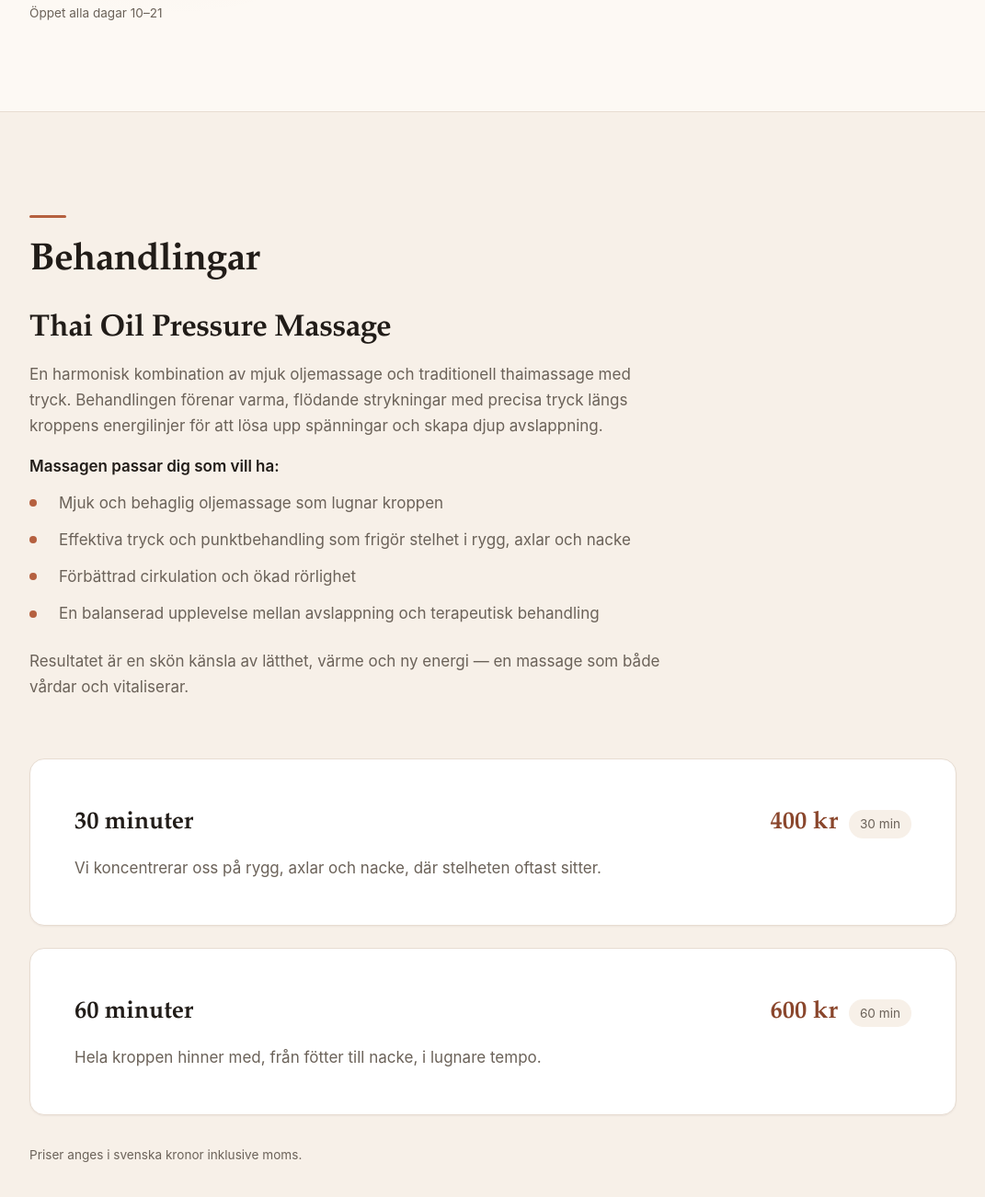
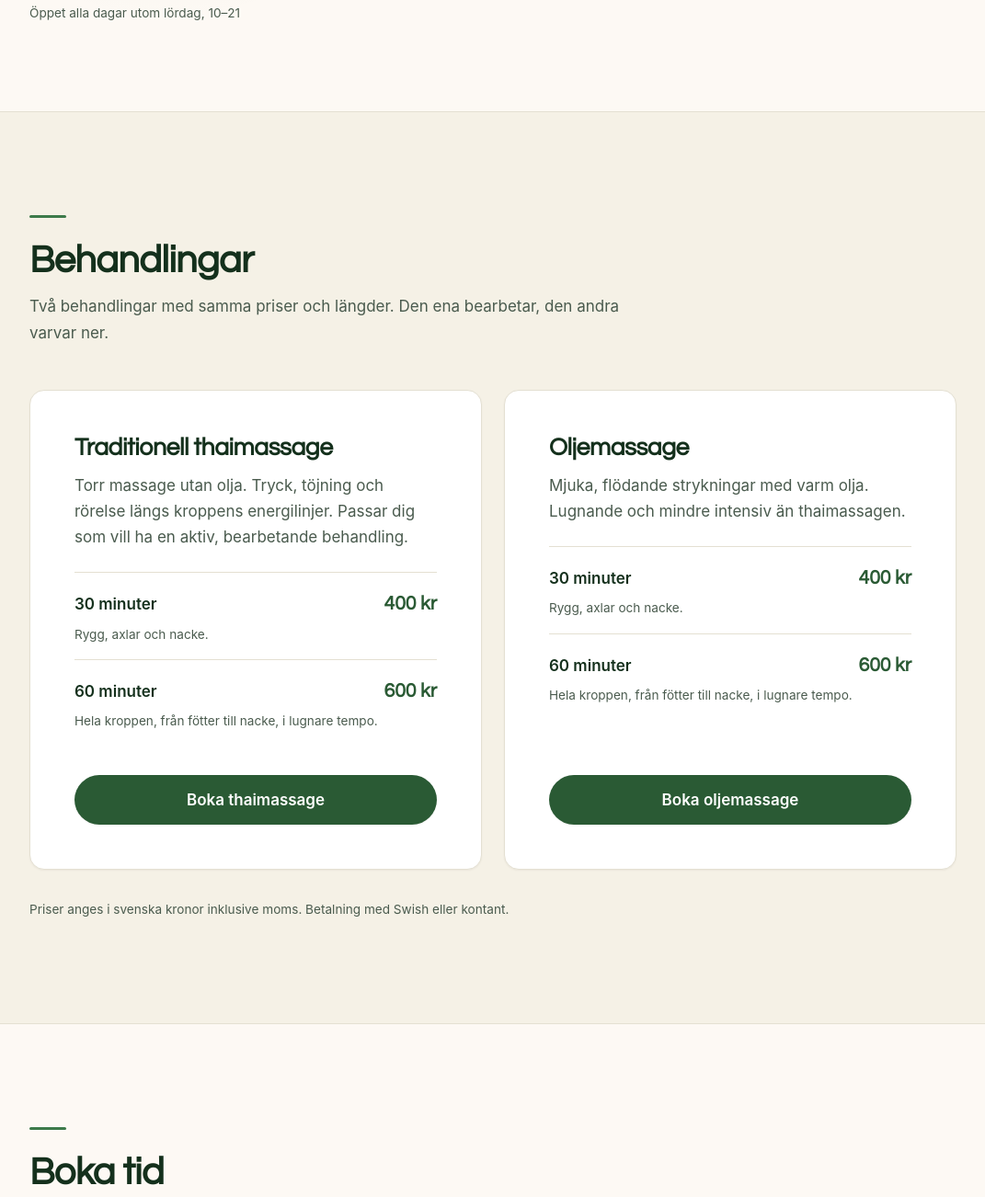
Before and after one commit to www-host/Cananga-Wellness, a plain HTML site: page index.html in a window 1280 px wide. Shown: the part 631-1933 px from the top of the page at 92% size, without its empty margins (104-1175 px from the left). Drawn offline with Linux system fonts and the light colour scheme.

Commit message:
Dela upp utbudet i två behandlingar och byt till grön palett
BEHANDLINGAR
Utbudet beskrevs som en behandling, "Thai Oil Pressure Massage", med två
längder. Det är nu två separata behandlingar — traditionell thaimassage
(torr, med tryck och töjning) och oljemassage (mjuk, med varm olja) — som
vardera har 30 min för 400 kr och 60 min för 600 kr. Varje kort har namn,
beskrivning, båda prisalternativen och en egen bokningsknapp.

Bokningsflödet är orört: knapparna är vanliga ankarlänkar till #boka.

ÖPPETTIDER OCH BETALNING
Lördag är stängt, rättat på sex ställen: öppettidslistan, hero, sidtitel,
meta-beskrivning, og:description och JSON-LD. Swish och kontant anges under
priserna och som paymentAccepted.

TEXT
Hälsopåståenden som kräver belägg är borttagna: "terapeutisk behandling",
"vårdar och vitaliserar" och "Effektiva tryck ... frigör stelhet". Även
klichéer som "harmonisk kombination" och "ny energi" utgick.

STRUKTURERAD DATA
DaySpa -> HealthAndBeautyBusiness. geo/GeoCoordinates tillagt — det saknades
helt, och är det som styr placeringen i Google Maps. Koordinaterna är
hämtade ur 360-vyns adress och bör verifieras mot entrén. Fyra Offer i
stället för två. JSON-syntaxen validerad.

PALETT OCH TYPOGRAFI
Terrakotta -> djupgrön #2A5A34 på cream #FDF9F4/#F5F1E6. Varje värde
kontrastberäknat mot WCAG AA. --faint gick från 3,4:1 (underkänt) till
4,6:1 och klarar nu AA för brödtext. Rubriktypsnittet är en geometrisk
sans-stack av systemtypsnitt; ingenting hämtas över nätet.

README beskrev markup som inte längre finns. Uppdaterad, annars leder
prisinstruktionen fel nästa gång ett pris ska ändras.

Co-Authored-By: Claude Opus 5 (1M context) <noreply@anthropic.com>

```diff
--- a/css/style.css
+++ b/css/style.css
@@ -8,41 +8,48 @@
 
 :root {
 
-  /* --- ACCENTFÄRG (terrakotta) ---------------------------------------
-     Kontrastkontroll (WCAG AA kräver 4,5:1 för brödtext, 3:1 för stor):
-       --accent-ink    på --surface .......... 6,7:1  ✓
-       vit text        på --accent ........... 5,4:1  ✓
-       vit text        på --accent-strong .... 6,8:1  ✓
-       --accent-soft   på --ink .............. 7,8:1  ✓
+  /* --- ACCENTFÄRG (djupgrön) -----------------------------------------
+     Kontrastkontroll (WCAG AA kräver 4,5:1 för brödtext, 3:1 för grafik):
+       --accent-ink    på --surface .......... 7,7:1  ✓
+       vit text        på --accent ........... 8,0:1  ✓
+       vit text        på --accent-strong ... 10,8:1  ✓
+       --accent-warm   på --surface .......... 4,9:1  ✓
+       --accent-soft   på --ink .............. 8,3:1  ✓
      ------------------------------------------------------------------ */
-  --accent-tint:   #FBF1EC;   /* mycket ljus bakgrundston */
-  --accent-pale:   #F2DDD2;   /* ljus kantlinje */
-  --accent-warm:   #B5603F;   /* dekor: streck, punkter */
-  --accent:        #A65331;   /* knappar (vit text ovanpå) */
-  --accent-strong: #8F4728;   /* knapp när muspekaren är över */
-  --accent-ink:    #8A462C;   /* länkar och accentfärgad text */
-  --accent-soft:   #E3A184;   /* länkar på mörk bakgrund */
-  --accent-glow:   rgba(181, 96, 63, 0.13);
+  --accent-tint:   #EFF4EF;   /* mycket ljus bakgrundston */
+  --accent-pale:   #D3E2D6;   /* ljus kantlinje */
+  --accent-warm:   #3D7A4A;   /* dekor: streck, punkter */
+  --accent:        #2A5A34;   /* knappar (vit text ovanpå) */
+  --accent-strong: #1F4527;   /* knapp när muspekaren är över */
+  --accent-ink:    #2A5A34;   /* länkar och accentfärgad text */
+  --accent-soft:   #A8CFB0;   /* länkar på mörk bakgrund */
+  --accent-glow:   rgba(42, 90, 52, 0.13);
 
-  /* --- NEUTRALER (varm gråskala) -------------------------------------
-       --ink    på --surface ... 15,9:1  ✓  rubriker och brödtext
-       --ink-2  på --surface ... 11,7:1  ✓
-       --muted  på --surface .... 5,7:1  ✓  dämpad brödtext
-       --faint  på --surface .... 3,4:1  ✗  ENDAST stor text och dekor
+  /* --- NEUTRALER (grönskiftande på cream) ----------------------------
+       --ink    på --surface ... 13,6:1  ✓  rubriker och brödtext
+       --ink-2  på --surface .... 9,9:1  ✓
+       --muted  på --surface .... 6,9:1  ✓  dämpad brödtext
+       --faint  på --surface .... 4,6:1  ✓  klarar nu AA för brödtext
      ------------------------------------------------------------------ */
   --surface:        #FDF9F4;  /* sidans bakgrund */
-  --surface-alt:    #F7F0E8;  /* varannan sektion */
+  --surface-alt:    #F5F1E6;  /* varannan sektion */
   --surface-raised: #FFFFFF;  /* kort och rutor som ligger ovanpå */
-  --line:           #E7DCD1;  /* tunna avdelare */
-  --line-strong:    #D5C8BA;  /* tydligare kant */
-  --faint:          #8B8177;
-  --muted:          #6B6259;
-  --ink-2:          #3A342E;
-  --ink:            #211C18;
+  --line:           #E4E0D2;  /* tunna avdelare */
+  --line-strong:    #CFCBBB;  /* tydligare kant */
+  --faint:          #68766B;
+  --muted:          #4A5B4E;
+  --ink-2:          #22482B;
+  --ink:            #14301C;
 
-  /* --- TYPSNITT (systemtypsnitt — laddas aldrig från nätet) ---------- */
-  --font-display: "Iowan Old Style", "Palatino Linotype", Palatino,
-                  "Book Antiqua", Georgia, "Times New Roman", serif;
+  /* --- TYPSNITT (systemtypsnitt — laddas aldrig från nätet) ----------
+     Rubrikerna vill ha en kraftig, geometrisk sans. Ingen sådan finns på
+     alla plattformar, så stacken tar den bästa som finns lokalt:
+     Avenir Next (Mac/iOS) → Century Gothic/Futura (Windows med Office) →
+     Segoe UI (Windows) → system-ui. Ingenting hämtas över nätet, så det
+     blir varken extra request eller layoutförskjutning när sidan laddas.
+     ------------------------------------------------------------------ */
+  --font-display: "Avenir Next", Avenir, "Century Gothic", Futura,
+                  "Segoe UI", system-ui, -apple-system, sans-serif;
   --font-body:    -apple-system, BlinkMacSystemFont, "Segoe UI", Roboto,
                   "Helvetica Neue", Arial, "Noto Sans", sans-serif;
 
@@ -136,9 +143,9 @@ h1, h2, h3, h4 {
   text-wrap: balance;
 }
 
-h1 { font-weight: 600; }
-h2 { font-weight: 600; }
-h3 { font-weight: 600; }
+h1 { font-weight: 700; }
+h2 { font-weight: 700; }
+h3 { font-weight: 700; }
 h4 { font-weight: 600; letter-spacing: -0.005em; }
 
 p { margin: 0 0 var(--s-4); max-width: var(--measure); }
@@ -488,24 +495,6 @@ code {
    Behandlingar
    --------------------------------------------------------------------- */
 
-.treatment-intro {
-  max-width: var(--measure);
-  margin-top: var(--s-6);
-  margin-bottom: clamp(var(--s-7), 6vw, var(--s-8));
-  color: var(--muted);
-}
-
-.treatment-intro__name {
-  font-size: clamp(var(--fs-1), 3.5vw, var(--fs-3));
-  margin-bottom: var(--s-4);
-}
-
-.treatment-intro__label {
-  color: var(--ink);
-  font-weight: 600;
-  margin-bottom: var(--s-3);
-}
-
 .ticks { display: grid; gap: var(--s-3); margin-bottom: var(--s-5); }
 
 .ticks li {
@@ -527,7 +516,12 @@ code {
 
 .treatments { display: grid; gap: var(--s-4); }
 
+/* Kortet är en flexkolumn så att bokningsknappen kan tryckas till
+   underkanten. Utan det hamnar knapparna på olika höjd när de två
+   behandlingstexterna är olika långa. */
 .treatment {
+  display: flex;
+  flex-direction: column;
   background: var(--surface-raised);
   border: 1px solid var(--line);
   border-radius: var(--r-lg);
@@ -543,44 +537,54 @@ code {
   transform: translateY(-2px);
 }
 
-.treatment__head {
+.treatment__name {
+  font-size: clamp(var(--fs-1), 3vw, var(--fs-2));
+  margin: 0 0 var(--s-3);
+}
+
+.treatment__desc {
+  color: var(--muted);
+  margin: 0 0 var(--s-5);
+}
+
+/* De två längderna inuti ett behandlingskort.
+   max-width: none behövs för att p-taggen annars ärver --measure. */
+.options { display: grid; margin: 0 0 var(--s-6); }
+
+.option {
+  padding: var(--s-4) 0;
+  border-top: 1px solid var(--line);
+}
+
+.option__head {
   display: flex;
   flex-wrap: wrap;
   align-items: baseline;
   justify-content: space-between;
-  gap: var(--s-2) var(--s-5);
-  margin-bottom: var(--s-3);
+  gap: var(--s-2) var(--s-4);
+  margin: 0 0 var(--s-1);
+  max-width: none;
 }
 
-.treatment__name {
-  font-size: clamp(var(--fs-1), 3vw, var(--fs-2));
-  margin: 0;
-}
+.option__time { font-weight: 600; color: var(--ink); }
 
-.treatment__price {
-  margin: 0;
-  display: flex;
-  align-items: baseline;
-  gap: var(--s-3);
+.option__price {
+  font-family: var(--font-display);
+  font-size: var(--fs-1);
+  font-weight: 700;
+  color: var(--accent-ink);
   white-space: nowrap;
 }
 
-.treatment__amount {
-  font-family: var(--font-display);
-  font-size: clamp(var(--fs-1), 3vw, var(--fs-2));
-  font-weight: 600;
-  color: var(--accent-ink);
+.option__desc {
+  margin: 0;
+  max-width: none;
+  color: var(--muted);
+  font-size: var(--fs--1);
 }
 
-.treatment__time {
-  font-size: var(--fs--1);
-  color: var(--muted);
-  background: var(--surface-alt);
-  border-radius: var(--r-full);
-  padding: var(--s-1) var(--s-3);
-}
-
-.treatment__desc { color: var(--muted); margin: 0; }
+.treatment__book { margin: auto 0 0; max-width: none; }
+.treatment__book .btn { width: 100%; }
 
 /* ---------------------------------------------------------------------
    Bokning
@@ -791,7 +795,7 @@ code {
 
 .site-foot {
   background: var(--ink);
-  color: #E6DED6;                 /* 16,1:1 mot --ink */
+  color: #E9E4DA;                 /* 11,3:1 mot --ink */
   padding-block: clamp(var(--s-7), 7vw, var(--s-8));
 }
 
@@ -921,7 +925,7 @@ body.has-mobile-cta { padding-bottom: 5.5rem; }
    --------------------------------------------------------------------- */
 
 @media (min-width: 48em) {
-  .treatments { gap: var(--s-5); }
+  .treatments { grid-template-columns: 1fr 1fr; gap: var(--s-5); }
   .contact { grid-template-columns: 1fr 1fr; align-items: start; }
   .site-foot__inner {
     grid-template-columns: repeat(2, auto);
--- a/index.html
+++ b/index.html
@@ -4,8 +4,8 @@
 <meta charset="utf-8">
 <meta name="viewport" content="width=device-width, initial-scale=1">
 
-<title>Cananga Wellness – Thai Oil Pressure Massage i Helsingborg</title>
-<meta name="description" content="Thai Oil Pressure Massage i Helsingborg — mjuk oljemassage kombinerad med traditionell thaimassage. 30 min 400 kr, 60 min 600 kr. Öppet alla dagar 10–21.">
+<title>Cananga Wellness – thaimassage och oljemassage i Helsingborg</title>
+<meta name="description" content="Traditionell thaimassage och oljemassage på Aschebergsgatan 14 i Helsingborg. 30 min 400 kr, 60 min 600 kr. Öppet alla dagar utom lördag, 10–21.">
 <link rel="canonical" href="https://www-host.github.io/Cananga-Wellness/">
 
 <meta name="theme-color" content="#FDF9F4">
@@ -15,13 +15,13 @@
 <meta property="og:type" content="website">
 <meta property="og:locale" content="sv_SE">
 <meta property="og:site_name" content="Cananga Wellness">
-<meta property="og:title" content="Cananga Wellness – Thai Oil Pressure Massage i Helsingborg">
-<meta property="og:description" content="Mjuk oljemassage kombinerad med traditionell thaimassage. 30 min 400 kr, 60 min 600 kr. Öppet alla dagar 10–21 på Aschebergsgatan 14.">
+<meta property="og:title" content="Cananga Wellness – thaimassage och oljemassage i Helsingborg">
+<meta property="og:description" content="Traditionell thaimassage eller oljemassage. 30 min 400 kr, 60 min 600 kr. Aschebergsgatan 14, Helsingborg. Öppet alla dagar utom lördag, 10–21.">
 <meta property="og:url" content="https://www-host.github.io/Cananga-Wellness/">
 <meta property="og:image" content="https://www-host.github.io/Cananga-Wellness/img/og-image.png">
 <meta property="og:image:width" content="1200">
 <meta property="og:image:height" content="630">
-<meta property="og:image:alt" content="Cananga Wellness – Thai Oil Pressure Massage i Helsingborg">
+<meta property="og:image:alt" content="Cananga Wellness – thaimassage och oljemassage i Helsingborg">
 <meta name="twitter:card" content="summary_large_image">
 
 <link rel="stylesheet" href="css/style.css">
@@ -73,17 +73,17 @@
   <section class="hero" id="top">
     <div class="wrap hero__inner">
       <p class="eyebrow">Aschebergsgatan 14 &middot; Helsingborg</p>
-      <h1 class="hero__title">Thai Oil Pressure Massage.</h1>
+      <h1 class="hero__title">Thaimassage och oljemassage</h1>
       <p class="lead">
-        En stund för dig själv. Vi förenar mjuk oljemassage med traditionell
-        thaimassage — varma, flödande strykningar och precisa tryck längs
-        kroppens energilinjer.
+        Två behandlingar på Aschebergsgatan i Helsingborg. Traditionell
+        thaimassage med tryck och töjning, eller oljemassage med varm olja.
+        30 eller 60 minuter.
       </p>
       <p class="hero__actions">
         <a class="btn btn--primary" href="#boka">Boka tid</a>
         <a class="btn btn--quiet" href="tel:+46761739845">Ring 076-173&nbsp;98&nbsp;45</a>
       </p>
-      <p class="hero__meta">Öppet alla dagar 10–21</p>
+      <p class="hero__meta">Öppet alla dagar utom lördag, 10–21</p>
     </div>
   </section>
 
@@ -91,66 +91,86 @@
   <section class="section section--alt" id="behandlingar">
     <div class="wrap">
       <h2 class="section__title">Behandlingar</h2>
-
-      <!-- BESKRIVNING AV MASSAGEN — gäller båda längderna.
-           Ändrar du texten här behöver du inte ändra i korten nedan. -->
-      <div class="treatment-intro">
-        <h3 class="treatment-intro__name">Thai Oil Pressure Massage</h3>
-        <p>
-          En harmonisk kombination av mjuk oljemassage och traditionell
-          thaimassage med tryck. Behandlingen förenar varma, flödande
-          strykningar med precisa tryck längs kroppens energilinjer för att
-          lösa upp spänningar och skapa djup avslappning.
-        </p>
-
-        <p class="treatment-intro__label">Massagen passar dig som vill ha:</p>
-        <ul class="ticks">
-          <li>Mjuk och behaglig oljemassage som lugnar kroppen</li>
-          <li>Effektiva tryck och punktbehandling som frigör stelhet i rygg, axlar och nacke</li>
-          <li>Förbättrad cirkulation och ökad rörlighet</li>
-          <li>En balanserad upplevelse mellan avslappning och terapeutisk behandling</li>
-        </ul>
-
-        <p>
-          Resultatet är en skön känsla av lätthet, värme och ny energi — en
-          massage som både vårdar och vitaliserar.
-        </p>
-      </div>
+      <p class="section__intro">
+        Två behandlingar med samma priser och längder. Den ena bearbetar,
+        den andra varvar ner.
+      </p>
 
       <ul class="treatments">
 
-        <!-- EN LÄNGD = ETT <li>-BLOCK. Kopiera hela blocket för att lägga till fler. -->
+        <!-- EN BEHANDLING = ETT <li class="treatment">-BLOCK.
+             Kopiera hela blocket för att lägga till en behandling, och lägg
+             då till den i JSON-LD längst ner i filen också. -->
         <li class="treatment">
-          <div class="treatment__head">
-            <h4 class="treatment__name">30 minuter</h4>
-            <p class="treatment__price">
-              <span class="treatment__amount">400&nbsp;kr</span>
-              <span class="treatment__time">30 min</span>
-            </p>
-          </div>
+          <h3 class="treatment__name">Traditionell thaimassage</h3>
           <p class="treatment__desc">
-            Vi koncentrerar oss på rygg, axlar och nacke, där stelheten
-            oftast sitter.
+            Torr massage utan olja. Tryck, töjning och rörelse längs kroppens
+            energilinjer. Passar dig som vill ha en aktiv, bearbetande
+            behandling.
+          </p>
+
+          <ul class="options">
+            <li class="option">
+              <p class="option__head">
+                <span class="option__time">30 minuter</span>
+                <span class="option__price">400&nbsp;kr</span>
+              </p>
+              <p class="option__desc">Rygg, axlar och nacke.</p>
+            </li>
+            <li class="option">
+              <p class="option__head">
+                <span class="option__time">60 minuter</span>
+                <span class="option__price">600&nbsp;kr</span>
+              </p>
+              <p class="option__desc">
+                Hela kroppen, från fötter till nacke, i lugnare tempo.
+              </p>
+            </li>
+          </ul>
+
+          <p class="treatment__book">
+            <a class="btn btn--primary" href="#boka">Boka thaimassage</a>
           </p>
         </li>
 
         <li class="treatment">
-          <div class="treatment__head">
-            <h4 class="treatment__name">60 minuter</h4>
-            <p class="treatment__price">
-              <span class="treatment__amount">600&nbsp;kr</span>
-              <span class="treatment__time">60 min</span>
-            </p>
-          </div>
+          <h3 class="treatment__name">Oljemassage</h3>
           <p class="treatment__desc">
-            Hela kroppen hinner med, från fötter till nacke, i lugnare tempo.
+            Mjuka, flödande strykningar med varm olja. Lugnande och mindre
+            intensiv än thaimassagen.
+          </p>
+
+          <ul class="options">
+            <li class="option">
+              <p class="option__head">
+                <span class="option__time">30 minuter</span>
+                <span class="option__price">400&nbsp;kr</span>
+              </p>
+              <p class="option__desc">Rygg, axlar och nacke.</p>
+            </li>
+            <li class="option">
+              <p class="option__head">
+                <span class="option__time">60 minuter</span>
+                <span class="option__price">600&nbsp;kr</span>
+              </p>
+              <p class="option__desc">
+                Hela kroppen, från fötter till nacke, i lugnare tempo.
+              </p>
+            </li>
+          </ul>
+
+          <p class="treatment__book">
+            <a class="btn btn--primary" href="#boka">Boka oljemassage</a>
           </p>
         </li>
         <!-- SLUT PÅ BEHANDLINGSBLOCK -->
 
       </ul>
 
-      <p class="fineprint">Priser anges i svenska kronor inklusive moms.</p>
+      <p class="fineprint">
+        Priser anges i svenska kronor inklusive moms.
+        Betalning med Swish eller kontant.
+      </p>
     </div>
   </section>
 
@@ -435,12 +455,12 @@
         <div class="hours__row"><dt>Onsdag</dt><dd>10:00–21:00</dd></div>
         <div class="hours__row"><dt>Torsdag</dt><dd>10:00–21:00</dd></div>
         <div class="hours__row"><dt>Fredag</dt><dd>10:00–21:00</dd></div>
-        <div class="hours__row"><dt>Lördag</dt><dd>10:00–21:00</dd></div>
+        <div class="hours__row"><dt>Lördag</dt><dd>Stängt</dd></div>
         <div class="hours__row"><dt>Söndag</dt><dd>10:00–21:00</dd></div>
       </dl>
       <!-- SLUT ÖPPETTIDER — ändra samma tider i JSON-LD längst ner i filen -->
 
-      <p class="fineprint">Öppet alla dagar i veckan.</p>
+      <p class="fineprint">Öppet alla dagar utom lördag.</p>
     </div>
   </section>
 
@@ -575,18 +595,24 @@
      STRUKTURERAD DATA för Google (schema.org).
      Ändrar du adress, telefon, pris eller öppettider ovan —
      ändra samma sak här, annars visar Google gammal info.
+
+     "geo" styr var prickan hamnar i Google Maps. Koordinaterna nedan är
+     hämtade från 360-vyns adress längre upp i filen, alltså kamerans
+     position på gatan. Stämmer inte prickan med entrén: öppna Google Maps,
+     högerklicka på rätt punkt och kopiera talen som visas.
      ========================================================= -->
 <script type="application/ld+json">
 {
   "@context": "https://schema.org",
-  "@type": "DaySpa",
+  "@type": "HealthAndBeautyBusiness",
   "name": "Cananga Wellness",
-  "description": "Thai Oil Pressure Massage i Helsingborg — mjuk oljemassage kombinerad med traditionell thaimassage med tryck.",
+  "description": "Traditionell thaimassage och oljemassage i Helsingborg. 30 eller 60 minuter.",
   "url": "https://www-host.github.io/Cananga-Wellness/",
   "image": "https://www-host.github.io/Cananga-Wellness/img/og-image.png",
   "telephone": "+46761739845",
   "priceRange": "400–600 kr",
   "currenciesAccepted": "SEK",
+  "paymentAccepted": "Swish, kontant",
   "address": {
     "@type": "PostalAddress",
     "streetAddress": "Aschebergsgatan 14",
@@ -595,11 +621,16 @@
     "addressRegion": "Skåne län",
     "addressCountry": "SE"
   },
+  "geo": {
+    "@type": "GeoCoordinates",
+    "latitude": 56.0568315,
+    "longitude": 12.6911285
+  },
   "hasMap": "https://www.google.com/maps/search/?api=1&query=Aschebergsgatan+14%2C+254+30+Helsingborg",
   "openingHoursSpecification": [
     {
       "@type": "OpeningHoursSpecification",
-      "dayOfWeek": ["Monday","Tuesday","Wednesday","Thursday","Friday","Saturday","Sunday"],
+      "dayOfWeek": ["Monday","Tuesday","Wednesday","Thursday","Friday","Sunday"],
       "opens": "10:00",
       "closes": "21:00"
     }
@@ -607,13 +638,24 @@
   "makesOffer": [
     {
       "@type": "Offer",
+      "price": "400",
+      "priceCurrency": "SEK",
+      "availability": "https://schema.org/InStock",
+      "itemOffered": {
+        "@type": "Service",
+        "name": "Traditionell thaimassage, 30 minuter",
+        "serviceType": "Thaimassage"
+      }
+    },
+    {
+      "@type": "Offer",
       "price": "600",
       "priceCurrency": "SEK",
       "availability": "https://schema.org/InStock",
       "itemOffered": {
         "@type": "Service",
-        "name": "Thai Oil Pressure Massage, 60 minuter",
-        "serviceType": "Thai Oil Pressure Massage"
+        "name": "Traditionell thaimassage, 60 minuter",
+        "serviceType": "Thaimassage"
       }
     },
     {
@@ -623,8 +665,19 @@
       "availability": "https://schema.org/InStock",
       "itemOffered": {
         "@type": "Service",
-        "name": "Thai Oil Pressure Massage, 30 minuter",
-        "serviceType": "Thai Oil Pressure Massage"
+        "name": "Oljemassage, 30 minuter",
+        "serviceType": "Oljemassage"
+      }
+    },
+    {
+      "@type": "Offer",
+      "price": "600",
+      "priceCurrency": "SEK",
+      "availability": "https://schema.org/InStock",
+      "itemOffered": {
+        "@type": "Service",
+        "name": "Oljemassage, 60 minuter",
+        "serviceType": "Oljemassage"
       }
     }
   ]
```
Also changed, not shown: 1 other file.
